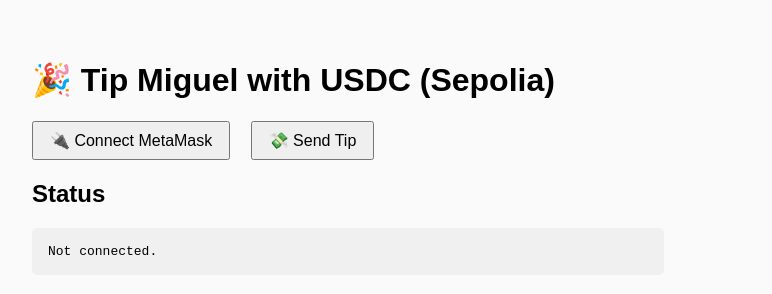
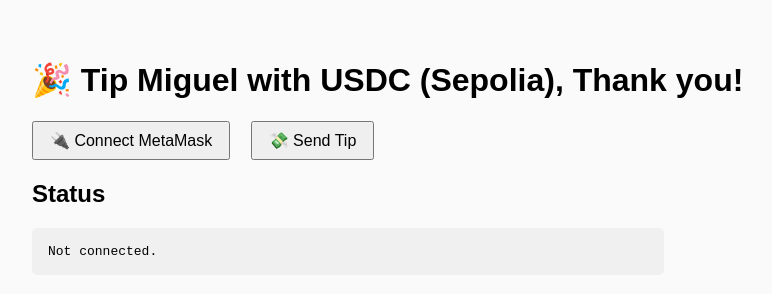
Before and after one commit to dev-miguelavelar/tip-frontend, a website: page public/index.html in a window 1280 px wide. Shown: the whole page, without its empty margins (8-780 px from the left). Drawn offline with Linux system fonts and the light colour scheme.

Commit message:
adding thank you

```diff
--- a/public/index.html
+++ b/public/index.html
@@ -5,7 +5,7 @@
   <link rel="stylesheet" href="style.css" />
 </head>
 <body>
-  <h1>🎉 Tip Miguel with USDC (Sepolia)</h1>
+  <h1>🎉 Tip Miguel with USDC (Sepolia), Thank you!</h1>
 
   <button id="connectBtn">🔌 Connect MetaMask</button>
   <button id="tipBtn">💸 Send Tip</button>
```
